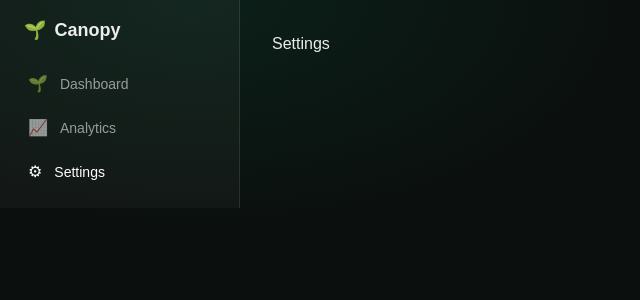
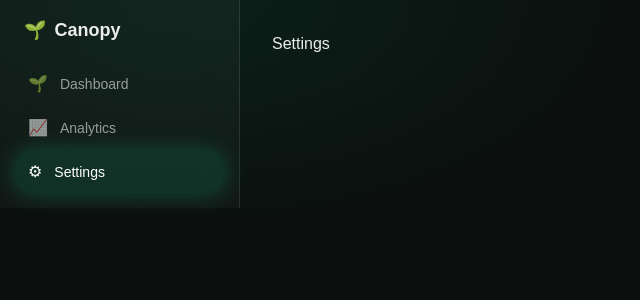
Before and after one commit to mayanksingh25122/hydroponics-iot, a React (Vite) app in the folder frontend/: page /settings in a window 1280 px wide. Shown: the top 300 px of the page, without its empty margins (0-640 px from the left). Built offline with nearby package versions, Linux system fonts and the light colour scheme; no server answers.

Commit message:
feat: complete real-time dashboard and analytics

```diff
--- a/frontend/src/index.css
+++ b/frontend/src/index.css
@@ -2,7 +2,7 @@
 @import "@fontsource-variable/geist";
 @import "tailwindcss";
 
-/* @custom-variant dark (&:is(.dark *));  -- removed to avoid unknown at-rule warning */
+@custom-variant dark (&:is(.dark *));
 
 /* Canopy — Emerald Glass keyframes (referenced via --animate-* below) */
 @keyframes canopy-rise {
@@ -14,7 +14,7 @@
     to   { box-shadow: 0 0 0 10px oklch(0.773 0.153 163.2 / 0%); }
 }
 
-:root {
+@theme inline {
     --font-heading: var(--font-sans);
     --font-sans: 'Geist Variable', sans-serif;
 
@@ -171,17 +171,14 @@
 
 @layer base {
   * {
-    border-color: var(--color-border);
-  }
-
+    @apply border-border outline-ring/50;
+    }
   body {
-    background-color: var(--color-background);
-    color: var(--color-foreground);
-  }
-
+    @apply bg-background text-foreground;
+    }
   html {
-    font-family: var(--font-sans);
-  }
+    @apply font-sans;
+    }
 }
 
 /* Ambient page background: dark-forest gradient + faint radial glow.
```
